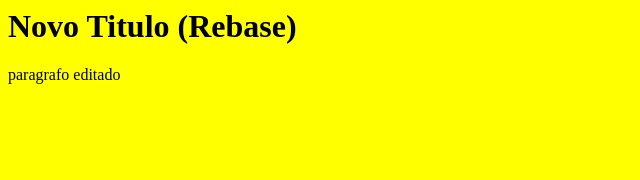
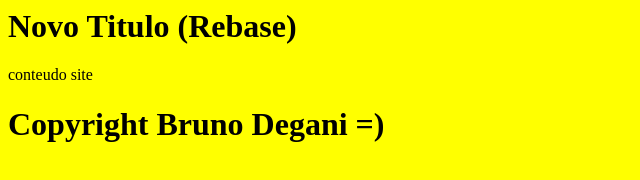
Before and after one commit to bfdegani/curso-git, a plain HTML site: page index.html in a window 1280 px wide. Shown: the whole page, without its empty margins (0-640 px from the left). Drawn offline with Linux system fonts and the light colour scheme.

Commit message:
conteudo site e copyright

```diff
--- a/index.html
+++ b/index.html
@@ -4,7 +4,9 @@
 	</head>
 	<body>
 		<h1>Novo Titulo (Rebase)</h1>
-		<p>
-		<p>paragrafo editado
+		<div>
+			conteudo site
+		</div>
+		<h1> Copyright Bruno Degani =) </h1>
 	</body>
 </html>
```
